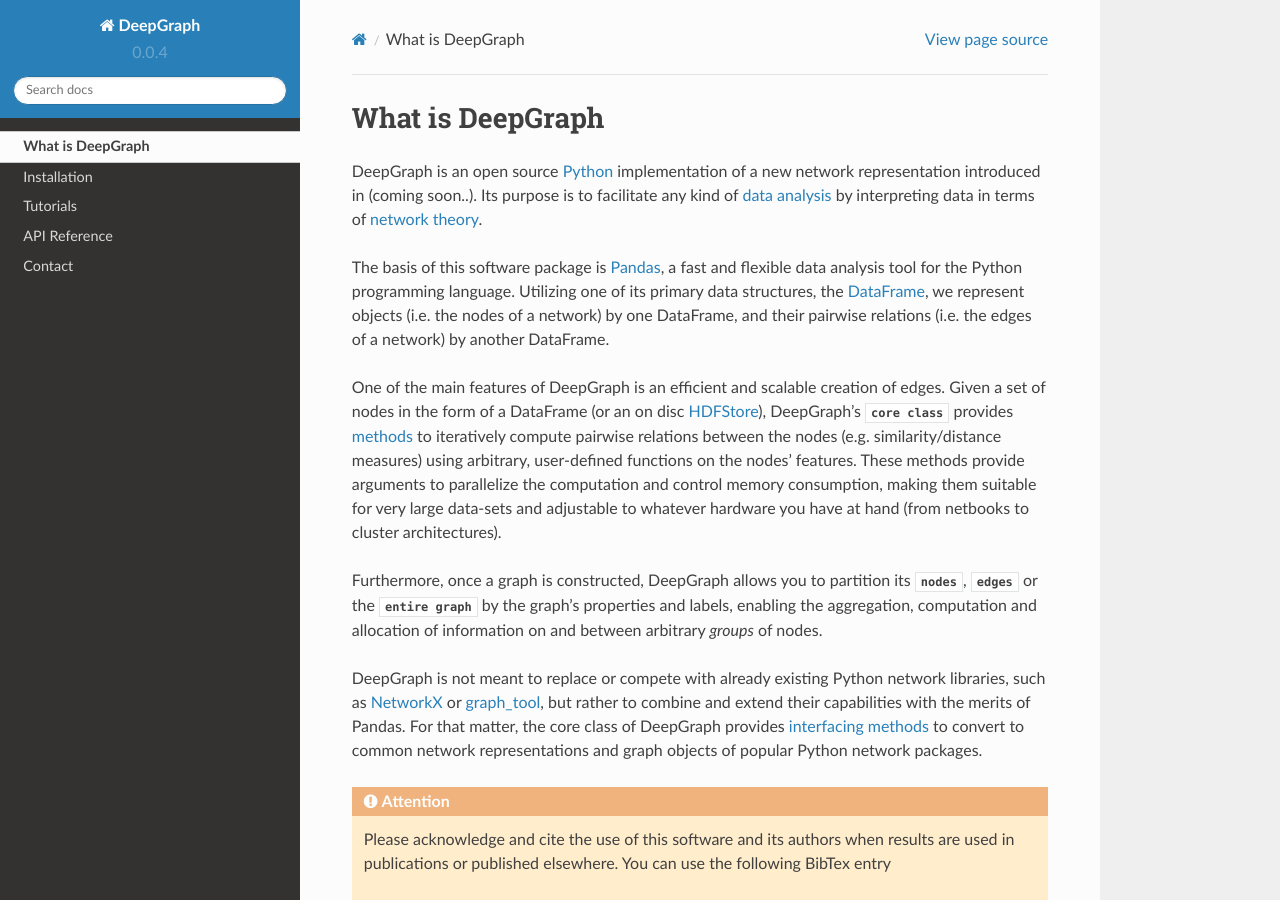
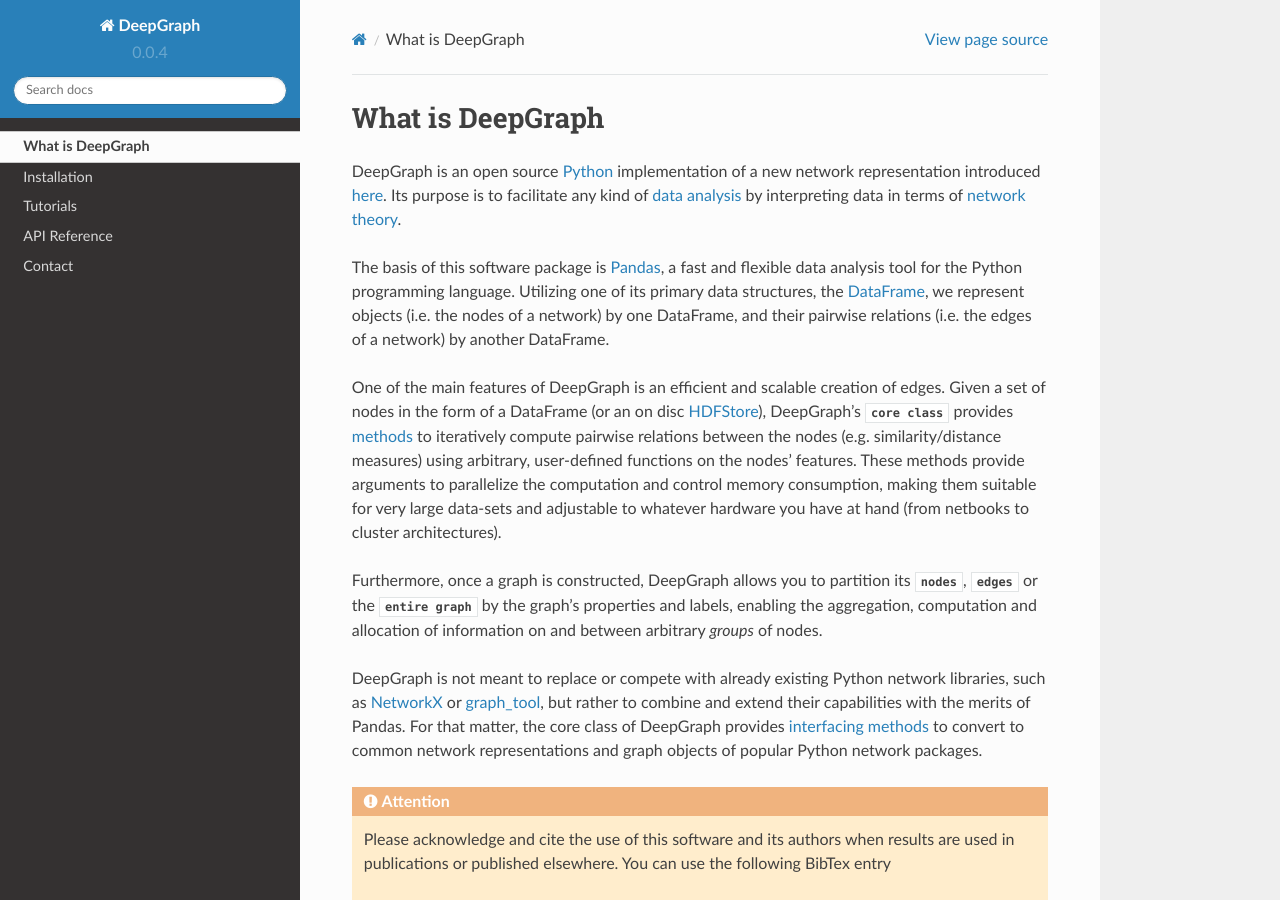
Before and after one commit to deepgraph/deepgraph, a Sphinx documentation site: the page built from doc/source/what_is_deepgraph.rst, in a window 1280 px wide and 900 px high. Built offline with Sphinx 7.4.7 and the Read the Docs theme 2.0.0, drawn with Linux system fonts in a browser that asks for light colours.

Commit message:
add links to arxiv article.

```diff
--- a/README.rst
+++ b/README.rst
@@ -26,7 +26,8 @@
 and provides methods to construct, partition and plot graphs, to interface with
 popular network packages and more.
 
-It is based on a new network representation introduced in (coming soon..).
+It is based on a new network representation introduced
+`here <http://arxiv.org/abs/1604.00971>`_.
 
 
 Quick Start
--- a/deepgraph/__init__.py
+++ b/deepgraph/__init__.py
@@ -7,8 +7,8 @@
 provides methods to construct, partition and plot graphs, to interface
 with popular network packages and more.
 
-It is based on a new network representation introduced in (coming
-soon..).
+It is based on a new network representation introduced here:
+http://arxiv.org/abs/1604.00971
 
 This module provides:
 
--- a/doc/source/what_is_deepgraph.rst
+++ b/doc/source/what_is_deepgraph.rst
@@ -6,8 +6,9 @@
 *****************
 
 DeepGraph is an open source `Python <https://www.python.org/>`_ implementation
-of a new network representation introduced in (coming soon..). Its purpose is
-to facilitate any kind of
+of a new network representation introduced
+`here <http://arxiv.org/abs/1604.00971>`_. Its purpose is to facilitate any
+kind of
 `data analysis <https://en.wikipedia.org/wiki/Data_analysis>`_ by
 interpreting data in terms of
 `network theory <https://en.wikipedia.org/wiki/Network_theory>`_.
```
